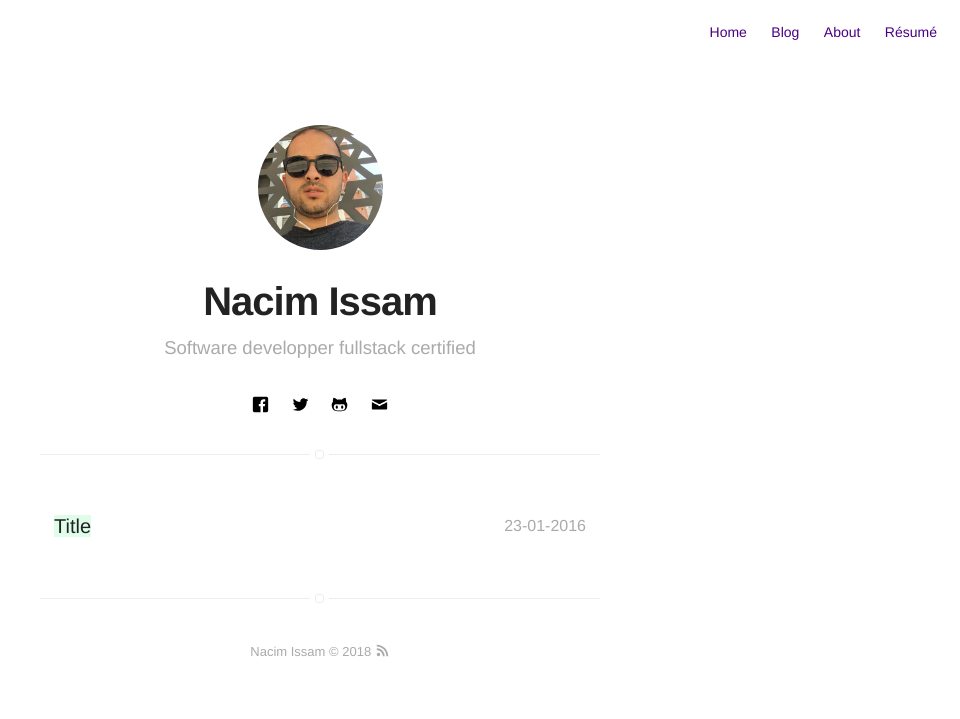
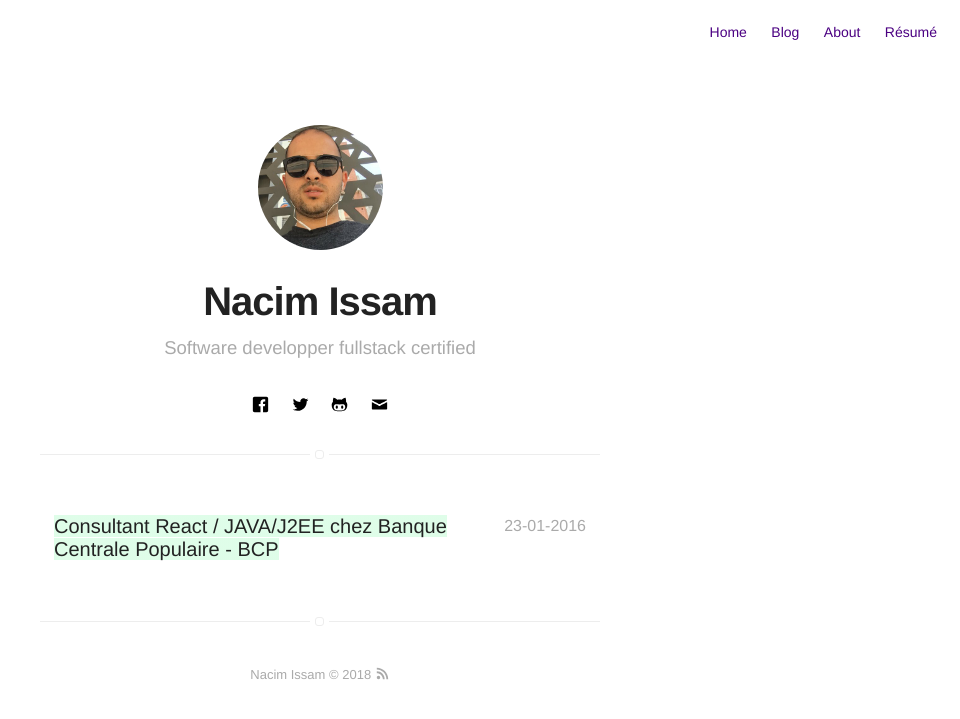
Before and after one commit to issamnacim/issamnacim.github.io, a Jekyll site: the page built from projects.html, in a window 1280 px wide. Shown: the top 719 px of the page, without its empty margins (320-1280 px from the left). Built offline with Jekyll 4.4.1, drawn with Linux system fonts in a browser that asks for light colours.

Commit message:
Update projects.html

```diff
--- a/projects.html
+++ b/projects.html
@@ -9,7 +9,7 @@ title: Projects
                     <aside>
                         <time datetime="23-01-2016">23-01-2016</time>
                     </aside>
-                    <h3 class="title">Title</h3>
+                    <h3 class="title">Consultant React / JAVA/J2EE chez Banque Centrale Populaire - BCP</h3>
                 </a>
             </div>
 
```
